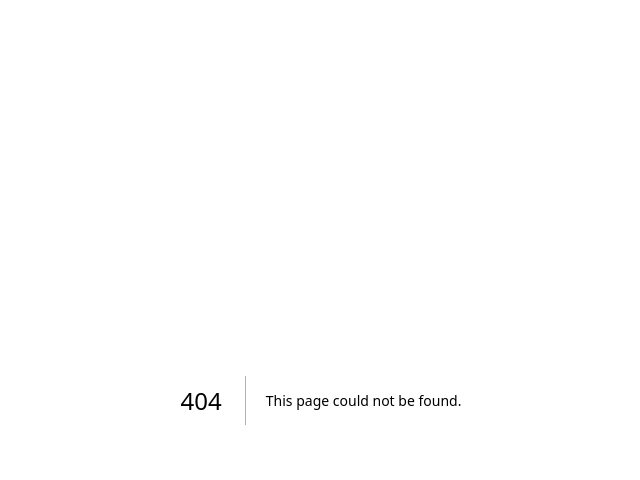
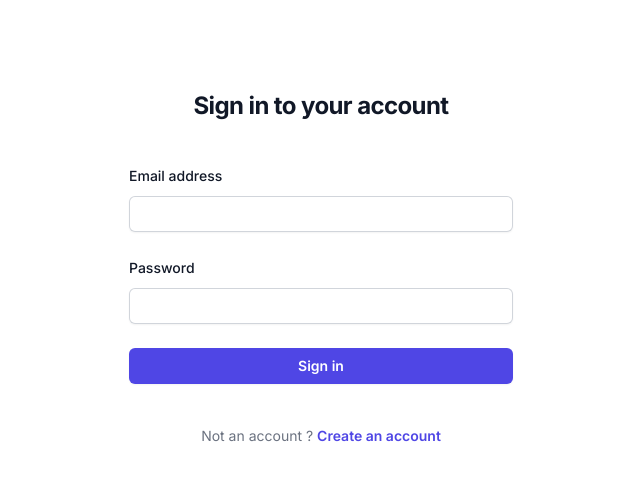
Before and after one commit to fullstack-guy/OMD, a Next.js app: page /login in a window 1280 px wide. Before the commit this address had no page. Shown: the top 480 px of the page, without its empty margins (319-959 px from the left). Built offline with nearby package versions, Linux system fonts and the light colour scheme.

Commit message:
add the login page

```diff
--- /dev/null
+++ b/app/login/page.tsx
@@ -0,0 +1,78 @@
+const SignIn = () => {
+  return (
+    <>
+      <div className="flex min-h-full flex-1 flex-col justify-center px-6 py-12 lg:px-8">
+        <div className="sm:mx-auto sm:w-full sm:max-w-sm">
+          <h2 className="mt-10 text-center text-2xl font-bold leading-9 tracking-tight text-gray-900">
+            Sign in to your account
+          </h2>
+        </div>
+
+        <div className="mt-10 sm:mx-auto sm:w-full sm:max-w-sm">
+          <form className="space-y-6" action="#" method="POST">
+            <div>
+              <label
+                htmlFor="email"
+                className="block text-sm font-medium leading-6 text-gray-900"
+              >
+                Email address
+              </label>
+              <div className="mt-2">
+                <input
+                  id="email"
+                  name="email"
+                  type="email"
+                  autoComplete="email"
+                  required
+                  className="block w-full rounded-md border-0 py-1.5 text-gray-900 shadow-sm ring-1 ring-inset ring-gray-300 placeholder:text-gray-400 focus:ring-2 focus:ring-inset focus:ring-indigo-600 sm:text-sm sm:leading-6"
+                />
+              </div>
+            </div>
+
+            <div>
+              <div className="flex items-center justify-between">
+                <label
+                  htmlFor="password"
+                  className="block text-sm font-medium leading-6 text-gray-900"
+                >
+                  Password
+                </label>
+              </div>
+              <div className="mt-2">
+                <input
+                  id="password"
+                  name="password"
+                  type="password"
+                  autoComplete="current-password"
+                  required
+                  className="block w-full rounded-md border-0 py-1.5 text-gray-900 shadow-sm ring-1 ring-inset ring-gray-300 placeholder:text-gray-400 focus:ring-2 focus:ring-inset focus:ring-indigo-600 sm:text-sm sm:leading-6"
+                />
+              </div>
+            </div>
+
+            <div>
+              <button
+                type="submit"
+                className="flex w-full justify-center rounded-md bg-indigo-600 px-3 py-1.5 text-sm font-semibold leading-6 text-white shadow-sm hover:bg-indigo-500 focus-visible:outline focus-visible:outline-2 focus-visible:outline-offset-2 focus-visible:outline-indigo-600"
+              >
+                Sign in
+              </button>
+            </div>
+          </form>
+
+          <p className="mt-10 text-center text-sm text-gray-500">
+            Not an account ?{' '}
+            <a
+              href="#"
+              className="font-semibold leading-6 text-indigo-600 hover:text-indigo-500"
+            >
+              Create an account
+            </a>
+          </p>
+        </div>
+      </div>
+    </>
+  )
+}
+
+export default SignIn
--- a/app/my-doctor/header.tsx
+++ b/app/my-doctor/header.tsx
@@ -9,10 +9,9 @@
             <div className="absolute inset-y-0 right-0 w-full flex  justify-between items-center pr-2 sm:static sm:inset-auto sm:ml-6 sm:pr-0 p">
               <div className="w-4/5 flex flex-col items-center justify-between pt-4 pb-3">
                 <Link href="/my-doctor">
-                  {' '}
                   <h1 className="text-4xl font-bold tracking-tight text-white sm:text-4xl">
                     Open My Doctor
-                  </h1>{' '}
+                  </h1>
                 </Link>
 
                 <div className="pt-4">
--- a/package.json
+++ b/package.json
@@ -9,6 +9,7 @@
     "lint": "next lint"
   },
   "dependencies": {
+    "@tailwindcss/forms": "^0.5.4",
     "@types/react": "18.2.20",
     "@types/react-dom": "18.2.7",
     "autoprefixer": "10.4.14",
@@ -18,7 +19,7 @@
     "postcss": "8.4.27",
     "react": "18.2.0",
     "react-dom": "18.2.0",
-    "tailwindcss": "3.3.3",
+    "tailwindcss": "^3.3.3",
     "typescript": "5.1.6"
   },
   "devDependencies": {
--- a/tailwind.config.ts
+++ b/tailwind.config.ts
@@ -15,6 +15,6 @@
       },
     },
   },
-  plugins: [],
+  plugins: [require('@tailwindcss/forms')],
 }
 export default config
```
Also changed, not shown: 1 other file (tests, documents, lock files or other folders).
